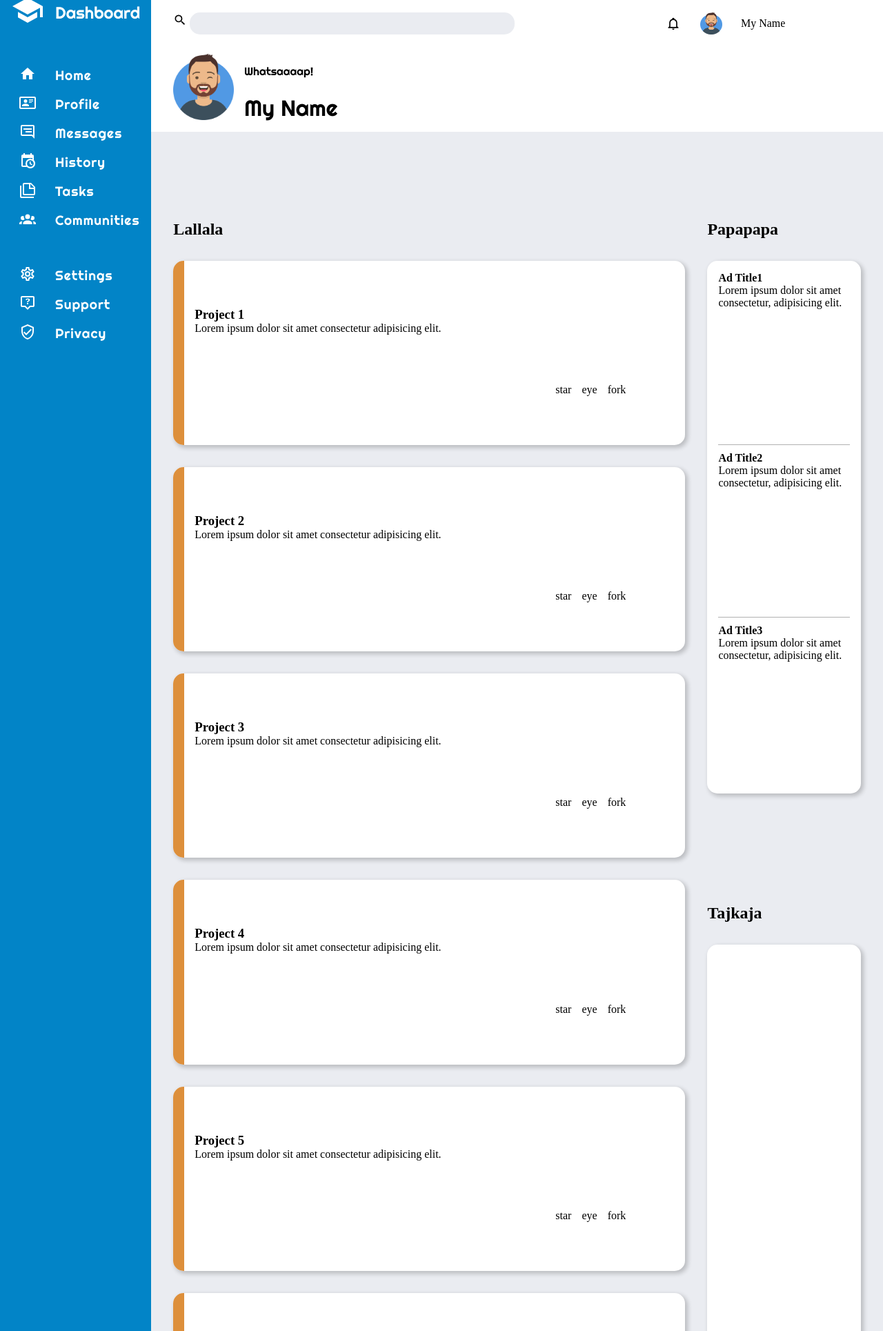
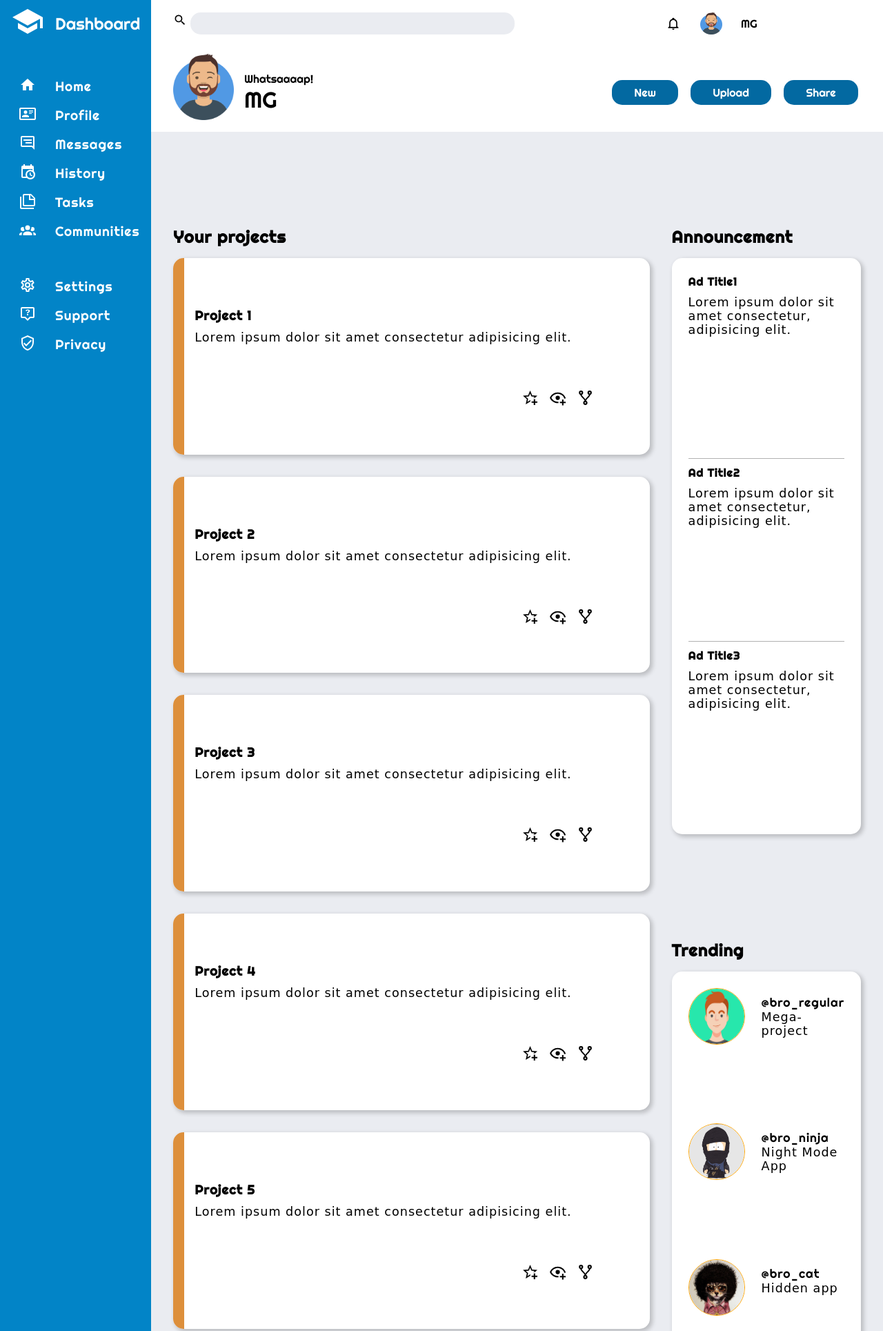
Before and after one commit to Grinmak/project_admin_dashboard, a plain HTML site: page index.html in a window 1280 px wide. Shown: the part 9-1938 px from the top of the page at 69% size. Drawn offline with Linux system fonts and the light colour scheme.

Commit message:
Finished header and right-sidebar

```diff
--- a/index.html
+++ b/index.html
@@ -7,6 +7,7 @@
     <title>Document</title>
     <link rel="stylesheet" href="style.css">
     <script src="script.js" defer></script>
+    <link rel="icon" href="svg/school.svg">
 </head>
 
 <body>
@@ -25,13 +26,17 @@
             </div>
             <div class="smallLogoName smallScreen">
                 <img src="png/face.png" alt="">
-                <p>My Name</p>
+                <p>MG</p>
             </div>
             <div class="bigLogoName">
                 <img src="png/face.png" alt="">
-                <p>Whatsaaaap! <br> <span class='bigName'>My Name<span></p>
+                <p>Whatsaaaap! <br> <span class='bigName'>MG<span></p>
             </div>
-            <div class="threeButtons"></div>
+            <div class="threeButtons">
+                <button class="new">New</button>
+                <button class="upload">Upload</button>
+                <button class="share">Share</button>
+            </div>
         </div>
         <div class="sidebar">
             <div class="dashboardLogo">
@@ -42,41 +47,41 @@
             </div>
             <div class="navigation">
                 <div class="homeIcon sidebarIcon">
-                    <img src="svg/home.svg" alt="">
+                    <a href="#"><img src="svg/home.svg" alt=""></a>
                 </div>
                 <div class="homeTitle sidebarTitle"><a href="">Home</a></div>
                 <div class="profileIcon sidebarIcon">
-                    <img src="svg/profile.svg" alt="">
+                    <a href="#"><img src="svg/profile.svg" alt=""></a>
                 </div>
                 <div class="profileTitle sidebarTitle"><a href="">Profile</a></div>
                 <div class="messagesIcon sidebarIcon">
-                    <img src="svg/message.svg" alt="">
+                    <a href="#"><img src="svg/message.svg" alt=""></a>
                 </div>
                 <div class="messagesTitle sidebarTitle"><a href="">Messages</a></div>
                 <div class="historyIcon sidebarIcon">
-                    <img src="svg/history.svg" alt="">
+                    <a href="#"><img src="svg/history.svg" alt=""></a>
                 </div>
                 <div class="historyTitle sidebarTitle"><a href="">History</a></div>
                 <div class="tasksIcon sidebarIcon">
-                    <img src="svg/tasks.svg" alt="">
+                    <a href="#"><img src="svg/tasks.svg" alt=""></a>
                 </div>
                 <div class="tasksTitle sidebarTitle"><a href="">Tasks</a></div>
                 <div class="comminitiesIcon sidebarIcon">
-                    <img src="svg/people.svg" alt="">
+                    <a href="#"><img src="svg/people.svg" alt=""></a>
                 </div>
                 <div class="communitiesTitle sidebarTitle"><a href="">Communities</a></div>
             </div>
             <div class="options">
                 <div class="settingsIcon sidebarIcon">
-                    <img src="svg/settings.svg" alt="">
+                    <a href="#"><img src="svg/settings.svg" alt=""></a>
                 </div>
                 <div class="settingsTitle sidebarTitle"><a href="">Settings</a></div>
                 <div class="supportIcon sidebarIcon">
-                    <img src="svg/support.svg" alt="">
+                    <a href="#"><img src="svg/support.svg" alt=""></a>
                 </div>
                 <div class="supportTitle sidebarTitle"><a href="">Support</a></div>
                 <div class="privacyIcon sidebarIcon">
-                    <img src="svg/privacy.svg" alt="">
+                    <a href="#"><img src="svg/privacy.svg" alt=""></a>
                 </div>
                 <div class="privacyTitle sidebarTitle"><a href="">Privacy</a></div>
             </div>
@@ -84,7 +89,7 @@
         <div class="mainArea">
 
             <div class="projectsTitle title">
-                <h2>Lallala</h2>
+                <h2>Your projects</h2>
             </div>
             <div class="projects">
                 <div class="project1">
@@ -93,9 +98,9 @@
                     <h3>Project 1</h3>
                     <p>Lorem ipsum dolor sit amet consectetur adipisicing elit.</p>
                     <div class="icons">
-                        <span>star</span>
-                        <span>eye</span>
-                        <span>fork</span>
+                        <span><a href=""><img src="svg/star-plus.svg" alt=""></a></span>
+                        <span><a href=""><img src="svg/eye-plus.svg" alt=""></a></span>
+                        <span><a href=""><img src="svg/fork.svg" alt=""></a></span>
                         <!-- </div> -->
                     </div>
                 </div>
@@ -104,9 +109,9 @@
                     <h3>Project 2</h3>
                     <p>Lorem ipsum dolor sit amet consectetur adipisicing elit.</p>
                     <div class="icons">
-                        <span>star</span>
-                        <span>eye</span>
-                        <span>fork</span>
+                        <span><a href=""><img src="svg/star-plus.svg" alt=""></a></span>
+                        <span><a href=""><img src="svg/eye-plus.svg" alt=""></a></span>
+                        <span><a href=""><img src="svg/fork.svg" alt=""></a></span>
                     </div>
                 </div>
                 <div class="project3">
@@ -114,9 +119,9 @@
                     <h3>Project 3</h3>
                     <p>Lorem ipsum dolor sit amet consectetur adipisicing elit.</p>
                     <div class="icons">
-                        <span>star</span>
-                        <span>eye</span>
-                        <span>fork</span>
+                        <span><a href=""><img src="svg/star-plus.svg" alt=""></a></span>
+                        <span><a href=""><img src="svg/eye-plus.svg" alt=""></a></span>
+                        <span><a href=""><img src="svg/fork.svg" alt=""></a></span>
                     </div>
                 </div>
                 <div class="project4">
@@ -124,9 +129,9 @@
                     <h3>Project 4</h3>
                     <p>Lorem ipsum dolor sit amet consectetur adipisicing elit.</p>
                     <div class="icons">
-                        <span>star</span>
-                        <span>eye</span>
-                        <span>fork</span>
+                        <span><a href=""><img src="svg/star-plus.svg" alt=""></a></span>
+                        <span><a href=""><img src="svg/eye-plus.svg" alt=""></a></span>
+                        <span><a href=""><img src="svg/fork.svg" alt=""></a></span>
                     </div>
                 </div>
                 <div class="project5">
@@ -134,9 +139,9 @@
                     <h3>Project 5</h3>
                     <p>Lorem ipsum dolor sit amet consectetur adipisicing elit.</p>
                     <div class="icons">
-                        <span>star</span>
-                        <span>eye</span>
-                        <span>fork</span>
+                        <span><a href=""><img src="svg/star-plus.svg" alt=""></a></span>
+                        <span><a href=""><img src="svg/eye-plus.svg" alt=""></a></span>
+                        <span><a href=""><img src="svg/fork.svg" alt=""></a></span>
                     </div>
                 </div>
                 <div class="project6">
@@ -144,15 +149,15 @@
                     <h3>Project 6</h3>
                     <p>Lorem ipsum dolor sit amet consectetur adipisicing elit.</p>
                     <div class="icons">
-                        <span>star</span>
-                        <span>eye</span>
-                        <span>fork</span>
+                        <span><a href=""><img src="svg/star-plus.svg" alt=""></a></span>
+                        <span><a href=""><img src="svg/eye-plus.svg" alt=""></a></span>
+                        <span><a href=""><img src="svg/fork.svg" alt=""></a></span>
                     </div>
                 </div>
             </div>
 
             <div class="announcement title">
-                <h2>Papapapa</h2>
+                <h2>Announcement</h2>
             </div>
             <div class="rightSideContentTop">
                 <div class="box1">
@@ -170,9 +175,21 @@
             </div>
 
             <div class="trending title">
-                <h2>Tajkaja</h2>
+                <h2>Trending</h2>
             </div>
-            <div class="rightSideContentBottom"></div>
+            <div class="rightSideContentBottom">
+                <div class="trend1 bro"><a href="#"><img src="jpeg/avatar1.jpg" alt=""></a></div>
+                <div class="broTitle"><p><span>@bro_regular</span> <br> Mega-project</p></div>
+
+                <div class="trend2 bro"><a href=""><img src="jpeg/avatar2.png" alt=""></a></div>
+                <div class="broTitle"><p><span>@bro_ninja</span> <br> Night Mode App</p></div>
+
+                <div class="trend3 bro"><a href=""><img src="jpeg/avatar3.jpg" alt=""></a></div>
+                <div class="broTitle"><p><span>@bro_cat</span> <br> Hidden app</applet></p></div>
+
+                <div class="trend4 bro"><a href=""><img src="jpeg/avatar4.jpg" alt=""></img></a></div>
+                <div class="broTitle"><p><span>@bro_dog</span> <br> Be cool app</p></div>
+            </div>
         </div>
     </div>
 
--- a/style.css
+++ b/style.css
@@ -8,6 +8,7 @@ h1,h2,h3,h4,span,p {
     padding: 0;
     margin: 0;
 }
+
 
 .dashboard {
     display: grid;
@@ -21,12 +22,16 @@ h1,h2,h3,h4,span,p {
     grid-template: 1fr 1.3fr/4fr 1fr 1fr 1fr;
     height: 200px;
     padding-left: 2rem;
+    font-family: var(--sidebar-font);
 }
 .searchBar {
     grid-area: 1/1/2/2;
     display: grid;
     align-content: center;
-    /* justify-items: center; */
+}
+input:focus {
+    outline: none;
+    border: 1px solid var(--projects-color-line);
 }
 .alarmButton {
     grid-area: 1/2/2/3;
@@ -60,15 +65,41 @@ h1,h2,h3,h4,span,p {
 .bigLogoName > p {
     display: flex;
     flex-direction: column;
-    justify-content: space-between;
+    justify-content: center;
     padding: 15px 0 15px 15px;
-    font-family: var(--sidebar-font);
+
 }
 .bigName {
     font-size: 2rem;
 }
 .threeButtons {
     grid-area: 2/2/3/5;
+    display: grid;
+    grid-template-columns: 1fr 1fr 1fr;
+    grid-template-rows: 0.3fr;
+    align-content: center;
+    justify-items: center;
+    gap:5px;
+}
+button {
+    border-radius: 15px;
+    border: none;
+    background: var(--header-buttons-color);
+    font-family: var(--sidebar-font);
+    color: white;
+    padding: 0.5rem 2rem;
+    font-size: 1rem;
+}
+
+button:hover {
+    background-color: var(--projects-color-line);
+    color: white;
+}
+.new {
+     justify-self : end;
+}
+.share {
+    justify-self: start;
 }
 form {
     height: 100%;
@@ -93,8 +124,9 @@ form > label > img, .alarmButton > img {
     background: var(--sidebar-background);
     display: grid;
     grid-auto-rows: max-content;
-    padding: 0 1rem 0 1rem;
+    padding: 1rem 1rem 0 1rem;
     row-gap: 3rem;
+
 }
 .sidebar > div {
     display: grid;
@@ -112,11 +144,20 @@ form > label > img, .alarmButton > img {
     display: grid;
     grid-template-columns: 5fr 1.5fr;
     grid-template-rows: 1fr 5fr 1fr 5fr;
-    gap: 2rem;
+    row-gap: 1rem;
+    column-gap: 2rem;
     padding: 0 2rem 1rem 2rem;
     background: var(--neutral-background);
+    font-family: var(--sidebar-font);
+    letter-spacing: 1px;
+}
+.mainArea p {
+    font-family:cursive ;
+    font-size: 1.1rem;
+    font-weight: normal;
+    padding-top: 10px;
+}
 
-}
 
 .projectsTitle {
     grid-area: 1/1/2/2;
@@ -160,6 +201,12 @@ h3, .icons {
 .icons > span {
     padding-right: 15px;
 }
+.icons img {
+    width: 25px;
+}
+.icons img:hover {
+    filter: invert(73%) sepia(23%) saturate(3119%) hue-rotate(337deg) brightness(96%) contrast(80%);
+}
 
 
 
@@ -179,10 +226,14 @@ h3, .icons {
 
 .trending {
     grid-area: 3/2/4/3;
+
 }
 
 .rightSideContentBottom {
     grid-area: 4/2/5/3;
+    display: grid;
+    grid-template-columns: 1fr 4fr;
+    column-gap: 1.5rem;
 }
 
 .rightSideContentTop, .rightSideContentBottom {
@@ -190,10 +241,12 @@ h3, .icons {
     box-shadow: var(--box-shadow);
     border-radius: var(--four-corner-radius);
     display: grid;
+    padding: 1.5rem;
+}
+.rightSideContentTop {
     grid-template-rows: 1fr 1fr 1fr;
+    justify-content: center;
     gap: 10px;
-    padding: 1rem;
-    justify-content: center;
 }
 
 
@@ -201,24 +254,25 @@ h3, .icons {
     grid-column: 2/3;
 }
 
+.rightSideContentBottom img {
+    width: 80px;
+    border-radius:50%;
+    aspect-ratio: 1/1;
+    border:1px solid orange;
+}
+.rightSideContentBottom span{
+    font-family: var(--sidebar-font);
+}
+.bro {
+    grid-column: 1/2;
+}
+.broTitle {
+    grid-column: 2/3;
+}
+
 .title {
    display: flex;
    align-items: end;
-}
-
-
-:root {
-    --neutral-background: rgba(150, 161, 185, 0.205);
-    --sidebar-background: /* rgb(46, 142, 206) */ #0284c7;
-    --projects-color-line: rgb(221, 143, 59);
-    --line-radius: 15px 0 0 15px;
-    --box-shadow: 3px 3px 6px 1px rgba(0, 0, 0, 0.2);
-    --four-corner-radius: 15px;
-    --sidebar-title: white;
-    --sidebar-font: 'Righteous';
-    --small-logo-padding: 10%;
-    /* --header-buttons-color: rgb(46, 107, 206); */
-
 }
 
 .line {
@@ -247,8 +301,8 @@ h3, .icons {
     width: 3rem;
 }
 
-.navigation > .sidebarIcon > img,
-.options > .sidebarIcon > img {
+.navigation > .sidebarIcon  img,
+.options > .sidebarIcon  img {
     width: 1.5rem;
 }
 .dashboardLogo {
@@ -271,18 +325,14 @@ a {
 a:hover {
     text-decoration: underline;
 }
-
+.sidebarIcon > a > img:hover{
+    scale: 120%;
+}
 .imgColor {
     filter: invert(100%) sepia(0%) saturate(0%) hue-rotate(31deg) brightness(104%) contrast(102%);
 }
 
 
-/* @media screen and (max-width: 1000px){
-    .projects {
-        grid-template-columns: repeat(auto-fit, minmax(200px, 1fr));
-    }
-
-}*/
 
 @media screen and (max-width: 500px) {
     .sidebar {
@@ -295,10 +345,6 @@ a:hover {
     .options .sidebarTitle, .sidebarTitle  {
     color: transparent;
     }
-/*     .projects {
-    grid-template-columns: 150px;
-    } */
-
     .mainArea {
         display: flex;
         flex-flow: column;
@@ -311,4 +357,32 @@ a:hover {
         display: none;
         visibility: hidden;
     }
+    .threeButtons {
+        display: flex;
+        flex-flow: column;
+        width: 60px;
+        justify-content: center;
+        padding-left: 25%;
+
+    }
+    button {
+        padding: 5px 10px;
+        font-size: 0.8rem;
+    }
+
+
 }
+:root {
+    --neutral-background: rgba(150, 161, 185, 0.205);
+    --sidebar-background: /* rgb(46, 142, 206) */ #0284c7;
+    --projects-color-line: #dd8f3b;
+    --line-radius: 15px 0 0 15px;
+    --box-shadow: 3px 3px 6px 1px rgba(0, 0, 0, 0.2);
+    --four-corner-radius: 15px;
+    --sidebar-title: white;
+    --sidebar-font: 'Righteous';
+    --small-logo-padding: 10%;
+    --header-buttons-color: #0369a1;
+    /* --header-buttons-color: rgb(46, 107, 206); */
+
+}
```
Also changed, not shown: jpeg/avatar1.jpg (added), jpeg/avatar2.png (added), jpeg/avatar3.jpg (added), jpeg/avatar4.jpeg (added), jpeg/avatar4.jpg (added), svg/eye-plus.svg (added), svg/fork.svg (added), svg/star-plus.svg (added), 1 other file.
